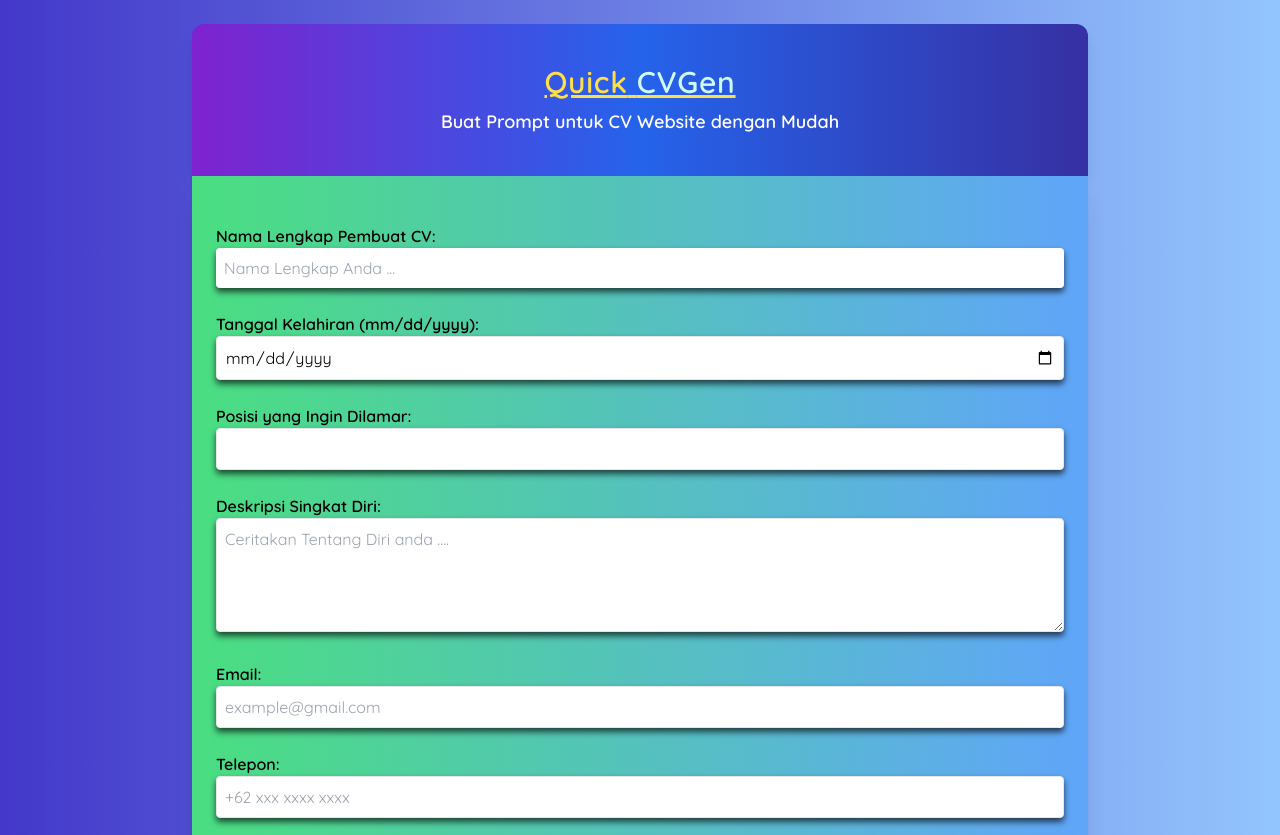
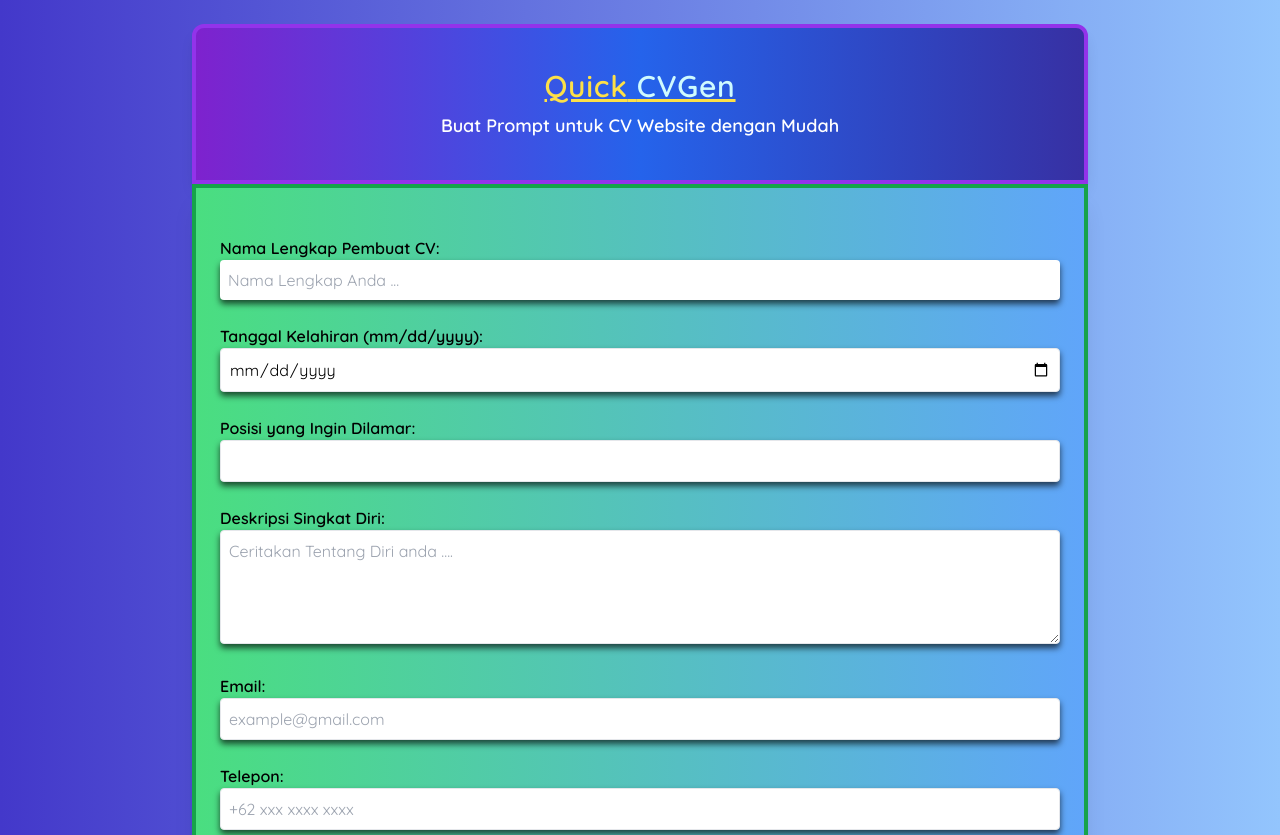
Before and after one commit to fatimah7643/Form-generator-CV, a plain HTML site: page index.html in a window 1280 px wide. Shown: the top 835 px of the page. Drawn offline with nearby package versions, Linux system fonts and the light colour scheme.

Commit message:
Pesan commit baru

```diff
--- a/index.html
+++ b/index.html
@@ -31,10 +31,10 @@
   }
 </style>
 </head>
-<body class="bg-gradient-to-r from-indigo-700 to-blue-300 min-h-screen p-6 flex flex-col items-center border-gray-200 border-6 shadow-lg">
+<body class="bg-gradient-to-r from-indigo-700 to-blue-300 min-h-screen p-6 flex flex-col items-center">
 
   <!-- HEADER -->
-  <div class="w-full max-w-4xl bg-gradient-to-r from-purple-700 via-blue-600 to-indigo-800 p-10 rounded-t-xl shadow-lg">
+  <div class="w-full max-w-4xl bg-gradient-to-r from-purple-700 via-blue-600 to-indigo-800 p-10 rounded-t-xl shadow-lg border-4 border-purple-600">
     <h1 class="text-3xl font-extrabold text-center tracking-wide underline decoration-3 decoration-yellow-300 offset-8">
       <span class="text-yellow-300">Quick</span>
       <span class="text-cyan-100">CVGen</span>
@@ -42,7 +42,7 @@
     <p class="text-white text-center mt-2 text-lg font-bold">Buat Prompt untuk CV Website dengan Mudah</p>
   </div>
 
-<div class="w-full max-w-4xl mx-auto bg-gradient-to-r from-green-400 to-blue-400 p-6 rounded-b-lg shadow-xl">
+<div class="w-full max-w-4xl mx-auto bg-gradient-to-r from-green-400 to-blue-400 p-6 rounded-b-lg shadow-xl border-4 border-green-600">
     <form id="cvForm" class="space-y-6">
 
       <!-- Nama lengkap -->
```
